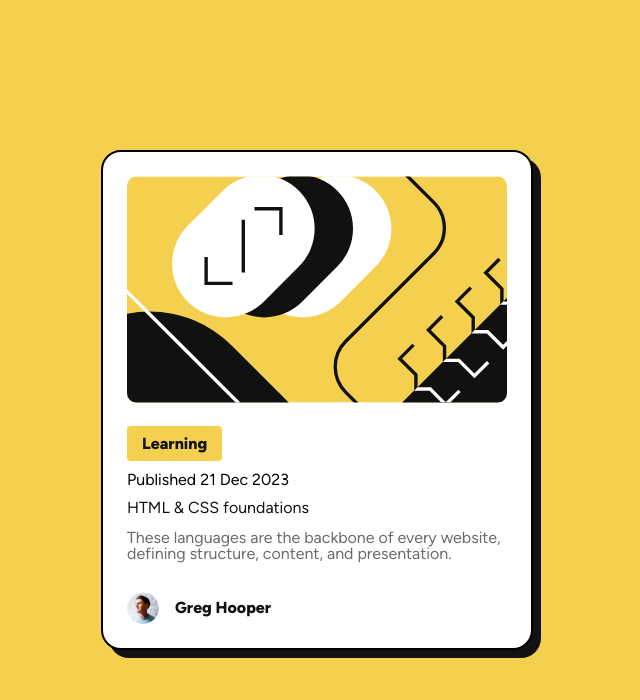
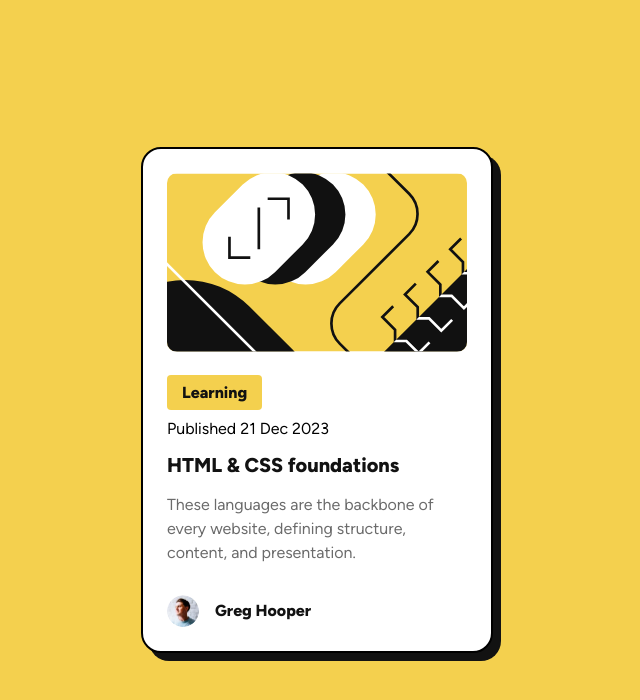
Before and after one commit to ronaldyonggi/blog-preview-card-fementor, a React (Vite) app: page / in a window 1280 px wide. Shown: the top 700 px of the page, without its empty margins (323-963 px from the left). Built offline with nearby package versions, Linux system fonts and the light colour scheme.

Commit message:
update imports and max-width

```diff
--- a/src/components/Card/Card.module.css
+++ b/src/components/Card/Card.module.css
@@ -1,10 +1,10 @@
-@import '../../styles/global.css';
+@import '../../styles/variables.css';
 
 .card {
   background-color: var(--color-white);
   box-shadow: 8px 8px 0 var(--color-gray950);
   transition: transform 0.3s ease;
-  max-width: 380px;
+  max-width: 300px;
   border-radius: 20px;
   padding: 24px;
   border: 2px solid;
@@ -14,7 +14,6 @@
   transform: translate(-8px, -8px);
   box-shadow: 16px 16px 0 var(--color-gray950);
 }
-
 
 .cardImage {
   width: 100%;
@@ -37,10 +36,12 @@
 
 .title {
   color: var(--color-gray950);
-  margin-top: 12px;
-  margin-bottom: 14px;
+  margin-top: 18px;
+  margin-bottom: 18px;
   cursor: pointer;
   transition: color 0.3s ease;
+  font-weight: var(--font-weight-bold);
+  font-size: 20px;
 }
 
 .title:hover {
@@ -50,6 +51,7 @@
 .description {
   color: var(--color-gray500);
   font-size: var(--font-size-paragraph);
+  line-height: 1.5;
 }
 
 .author {
```
